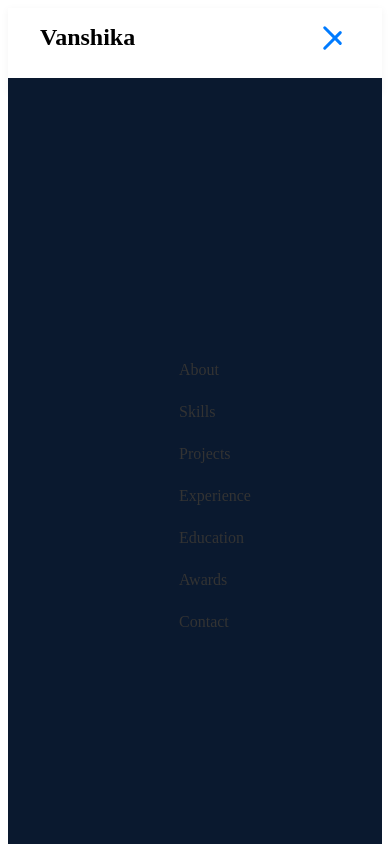
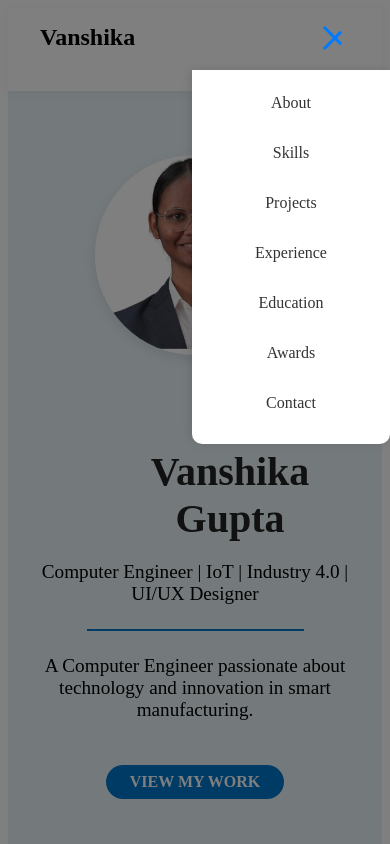
Before and after one commit to vanshika0111/vanshika0111.github.io, a plain HTML site: page index.html in a window 390 px wide. Both pictures are taken after a click on the element 335 px from the left and 37 px from the top of the page. Shown: the top 844 px of the page. Drawn offline with nearby package versions, Linux system fonts and the light colour scheme.

Commit message:
fixed hamrburger

```diff
--- a/index.html
+++ b/index.html
@@ -33,6 +33,7 @@
         <li><a href="#contact">Contact</a></li>
       </ul>
     </nav>
+    <div class="overlay" id="overlay"></div>
   </header>
 
   <section class="hero-section">
@@ -380,22 +381,34 @@
   <script>
     const hamburger = document.getElementById('hamburger');
     const navLinks = document.getElementById('navLinks');
+    const overlay = document.querySelector('.overlay');
 
-    // Toggle nav menu and hamburger animation
+    // Toggle menu and overlay
     hamburger.addEventListener('click', () => {
       navLinks.classList.toggle('active');
       hamburger.classList.toggle('active');
+      document.body.classList.toggle('nav-open');
     });
 
-    // Close menu on link click (for mobile)
+    // Close menu on link click
     document.querySelectorAll('.nav-links a').forEach(link => {
       link.addEventListener('click', () => {
         navLinks.classList.remove('active');
         hamburger.classList.remove('active');
+        document.body.classList.remove('nav-open');
+      });
     });
 
-});
+    // Also close when clicking on overlay
+    overlay.addEventListener('click', () => {
+      navLinks.classList.remove('active');
+      hamburger.classList.remove('active');
+      document.body.classList.remove('nav-open');
+    });
   </script>
+
+
+
   <!-- AOS Script -->
   <script src="https://unpkg.com/aos@2.3.4/dist/aos.js"></script>
   <!-- skills -->
--- a/styles/style.css
+++ b/styles/style.css
@@ -72,30 +72,89 @@
     transform: rotate(-45deg) translate(5px, -5px);
 }
 
+/* Overlay background */
+.overlay {
+    position: fixed;
+    top: 0;
+    left: 0;
+    width: 100vw;
+    height: 100vh;
+    background: rgba(0, 0, 0, 0.5);
+    /* dark semi-transparent background */
+    z-index: 998;
+    display: none;
+    /* hidden by default */
+}
+
+/* Show overlay when nav is open */
+.nav-links.active~.overlay {
+    display: block;
+}
+
+/* Prevent body from scrolling when menu is open */
+body.nav-open {
+    overflow: hidden;
+}
+
+
 /* Mobile Styles */
 @media (max-width: 768px) {
     .nav-links {
-        position: absolute;
+        flex-direction: column;
+        position: fixed;
         top: 70px;
-        right: 0;
-        background-color: #0a192f;
-        width: 100%;
-        height: 100vh;
-        flex-direction: column;
-        align-items: center;
-        justify-content: center;
-        gap: 2rem;
-        display: none;
+        right: -100%;
+        /* Hide off-screen initially */
+        width: 150px;
+        /* height: 100vh; */
+        background-color: white;
+        padding: 1.5rem;
+        /* transition: right 0.3s ease-in-out; */
+        box-shadow: -2px 0 8px rgba(0, 0, 0, 0.1);
+        z-index: 999;
+        border-radius: 0 0 10px 10px;
+        opacity: 0;
+        pointer-events: none;
+        transition: right 0.3s ease-in-out, opacity 0.3s ease-in-out;
     }
 
     .nav-links.active {
-        display: flex;
+        /* display: flex; */
+        right: 0;
+        opacity: 1;
+        pointer-events: auto;
     }
 
     .nav-links ul {
+        display: flex;
         flex-direction: column;
-        gap: 1rem;
+        gap: 1.5rem;
+        align-items: center;
+        padding: 0;
+        margin: 0;
     }
+
+    .nav-links ul li {
+        width: 100%;
+        text-align: center;
+    }
+
+    .nav-links.active ul li {
+        animation: fadeInUp 0.4s ease forwards;
+    }
+
+    @keyframes fadeInUp {
+        from {
+            opacity: 0;
+            transform: translateY(10px);
+        }
+
+        to {
+            opacity: 1;
+            transform: translateY(0);
+        }
+    }
+
 
     .hamburger {
         display: flex;
```
